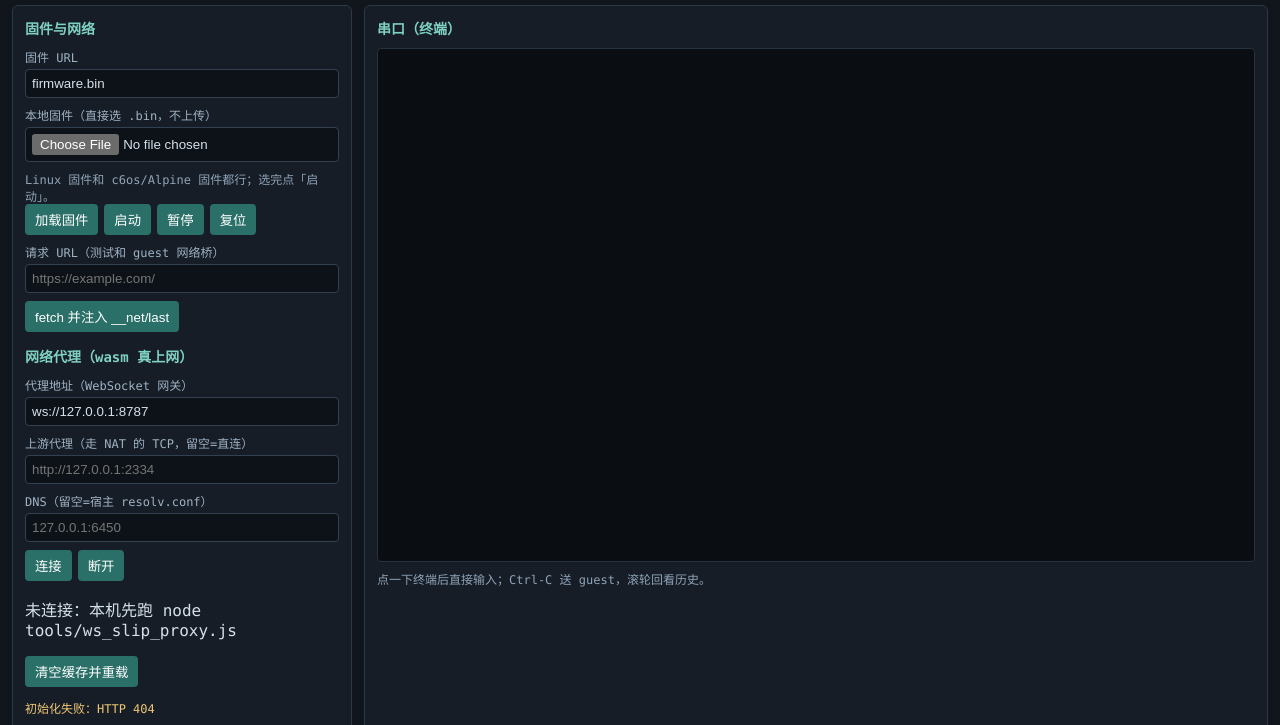
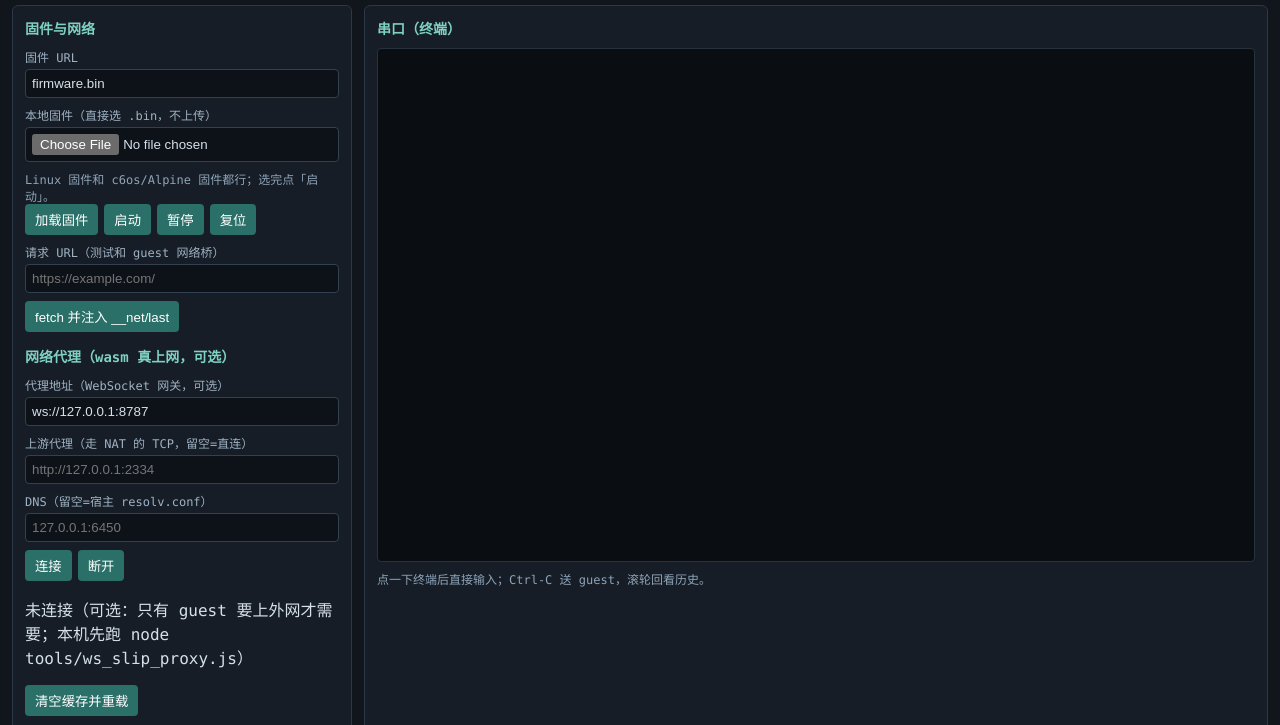
Before and after one commit to c6lang/x64simc6, a plain HTML site: page web/index.html in a window 1280 px wide. Shown: the part 60-785 px from the top of the page. Drawn offline with Linux system fonts and the light colour scheme; no server answers.

Commit message:
docs(web): WebSocket 代理标注为可选
只有 guest 要真上外网（Linux 固件的 SLIP）时才需要连接；引导固件、终端、本地 .bin 选择和 netfetch 都不依赖它。c6os 固件没有 e1000，代理对它也无效。

```diff
--- a/web/app.js
+++ b/web/app.js
@@ -307,7 +307,7 @@ function disconnectProxy() {
     netws = null;
     try { w.close(); } catch (e) {}
   }
-  netstatus('未连接：本机先跑 node tools/ws_slip_proxy.js');
+  netstatus('未连接（可选：只有 guest 要上外网才需要；本机先跑 node tools/ws_slip_proxy.js）');
 }
 
 function connectProxy() {
--- a/web/index.html
+++ b/web/index.html
@@ -23,15 +23,15 @@
     </div>
     <label>请求 URL（测试和 guest 网络桥）<input id="neturl" placeholder="https://example.com/"></label>
     <button id="netfetch">fetch 并注入 __net/last</button>
-    <h2 style="margin-top:14px">网络代理（wasm 真上网）</h2>
-    <label>代理地址（WebSocket 网关）<input id="proxyurl" value="ws://127.0.0.1:8787"></label>
+    <h2 style="margin-top:14px">网络代理（wasm 真上网，可选）</h2>
+    <label>代理地址（WebSocket 网关，可选）<input id="proxyurl" value="ws://127.0.0.1:8787"></label>
     <label>上游代理（走 NAT 的 TCP，留空=直连）<input id="upproxy" placeholder="http://127.0.0.1:2334"></label>
     <label>DNS（留空=宿主 resolv.conf）<input id="updns" placeholder="127.0.0.1:6450"></label>
     <div class="row">
       <button id="netconnect">连接</button>
       <button id="netdisconnect">断开</button>
     </div>
-    <p id="netstatus">未连接：本机先跑 node tools/ws_slip_proxy.js</p>
+    <p id="netstatus">未连接（可选：只有 guest 要上外网才需要；本机先跑 node tools/ws_slip_proxy.js）</p>
     <div class="row">
       <button id="clearcache">清空缓存并重载</button>
     </div>
```
